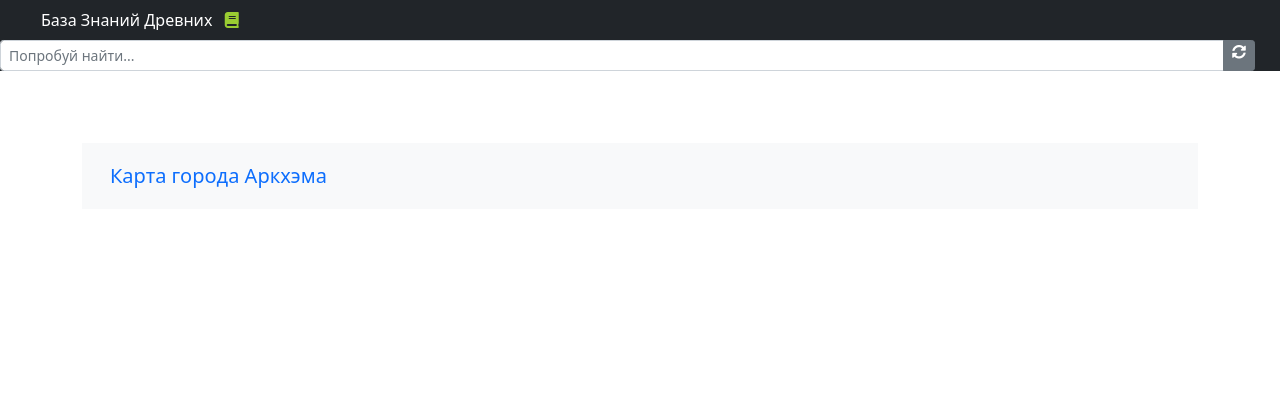
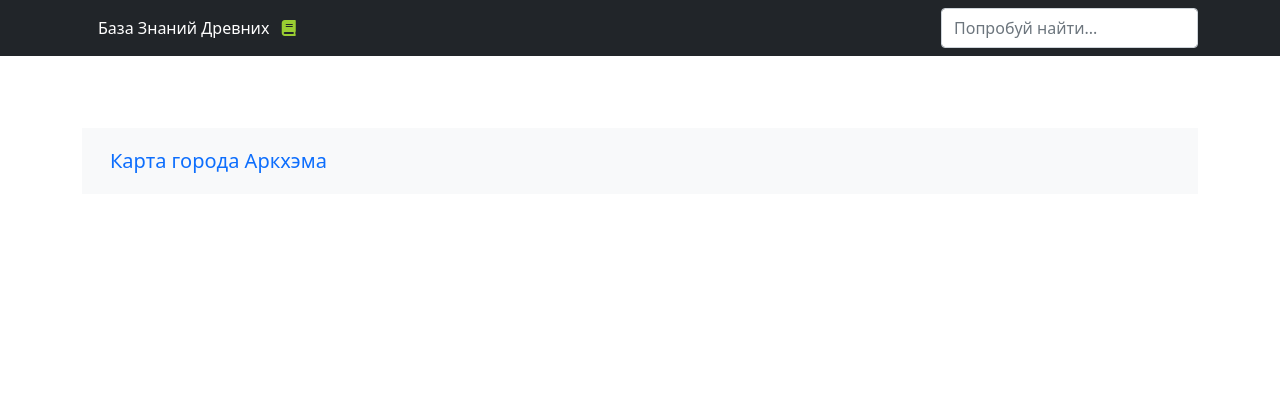
Before and after one commit to oleg-medovikov/arhmweb, a Django app: page / in a window 1280 px wide. Shown: the top 420 px of the page. Run offline with Django 4.2, Linux system fonts and the light colour scheme; parts of the project's set-up code (start-up, migrations or seed data) failed here and were passed over; some libraries are stand-ins or nearby versions.

Commit message:
change header finish

```diff
--- a/App/templates/base.html
+++ b/App/templates/base.html
@@ -22,21 +22,15 @@
 </head>
 <body>
     <div class='wrapper'>
-        <header class="bg-dark">
-            <span class="flex-grow-1 text-white">
-                <a class="nav-link active" style="color: #fff; margin-left: 25px;", aria-current="home" href="/">
+        <header class="text-white bg-dark py-2">
+            <div class="container d-flex">
+                <a class="nav-link active me-auto text-white"  aria-current="home" href="/">
                     База Знаний Древних
                     {% block navbar-content %}{% endblock navbar-content %}
                 </a>
-                <!-- Перемещаем поиск вверх -->
-                <div class="d-flex" style="margin-right: 25px;">
-                    <div class="input-group input-group-sm ms-auto">
-                       <!-- поле поиска -->
-                        <input class="form-control" type="search" id="search" placeholder="Попробуй найти..." aria-label="Поиск">
-                        <a href="{% url 'home' %}" class="btn btn-secondary btm-sm"><i class="fas fa-sync-alt"></i></a>
-                    </div>
+                <!-- поле поиска -->
+                <input type="search" id="search" placeholder="Попробуй найти..." aria-label="Поиск" class="form-control w-auto">
                 </div>
-            </span>
         </header>
 
         {% block content %} {% endblock content %}
```
